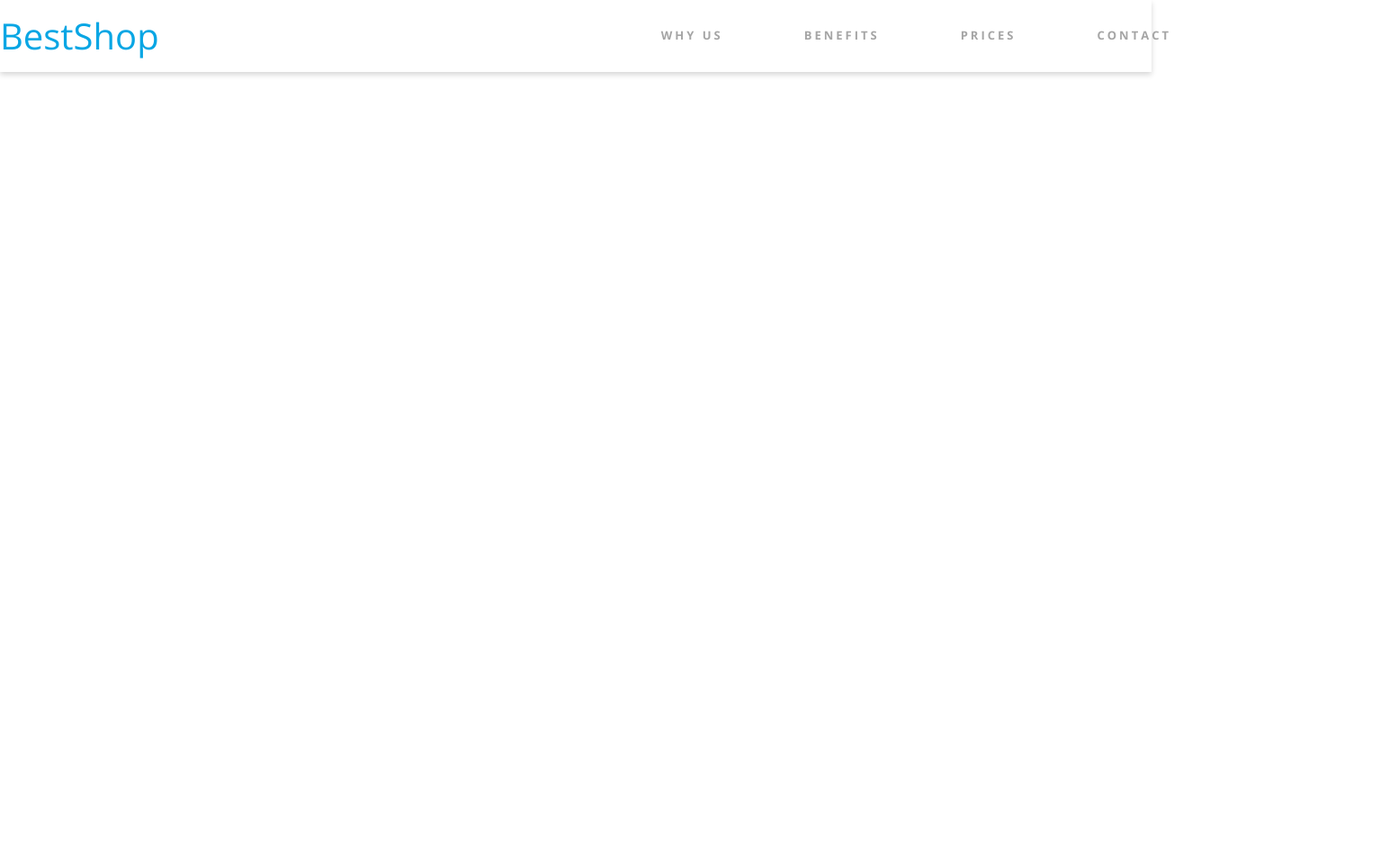
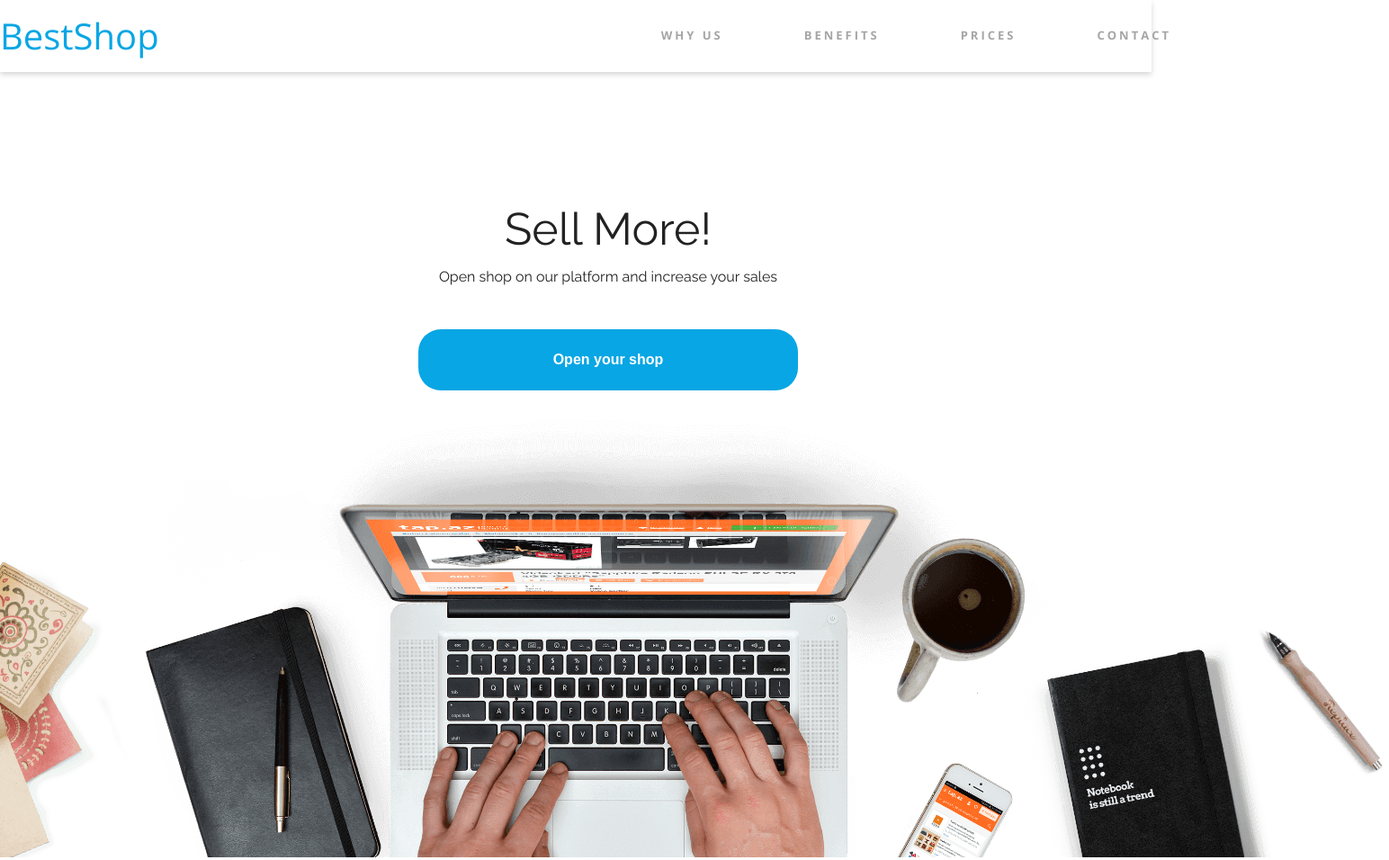
Before and after one commit to mateuszpuzniak/Warsztat1, a plain HTML site: page index.html in a window 1280 px wide. Shown: the whole page at 90% size, 1544 px wide, since content can reach past the window. Before the commit the page ends 800 px from the top, so only its background shows below. Drawn offline with nearby package versions, Linux system fonts and the light colour scheme.

Commit message:
Zarys sekcji otwierającej

```diff
--- a/index.html
+++ b/index.html
@@ -31,8 +31,20 @@
         </div>
     </header>
 
-
-
+<main class="main">
+    <div class="container">
+        <div class="main-box">
+            <div class="main-text">
+                <h1 class="title">Sell More!</h1>
+                <p class="text">Open shop on our platform and increase your sales</p>
+                <button class="btn"><a href="#">Open your shop</a></button>
+            </div>
+            <div>
+                <img src="./assets/Background.png" alt="Komputer, notesy, kubek kawy" class="img">
+            </div>
+        </div>
+    </div>
+</main>
 
 
 
--- a/style.css
+++ b/style.css
@@ -22,6 +22,11 @@ body {
 	width: 1352px;
 	margin: 0 auto;
 }
+
+
+/* NAGIGACJA */
+
+
 .header {
 	height: 80px;
 	box-shadow: 0px 3px 6px #00000029;
@@ -60,3 +65,42 @@ body {
 	color: var(--color-black);
 	border-color: var(--color-primary);
 }
+
+/* MAIN */
+
+.main {
+	height: 100vh;
+	font-family: var(--font-raleway);
+}
+.main-box {
+	margin-top: 150px;
+	flex-direction: column;
+	display: flex;
+	justify-content: center;
+	align-items: center;
+}
+.main-text {
+text-align: center;
+}
+.main .title {
+	font-size: 3.125rem;
+	margin-bottom: 20px;
+}
+.main .text {
+	font-size: 1rem;
+	margin-bottom: 50px;
+}
+.main .btn a {
+	text-decoration: none;
+	color: var(--color-white);
+	font-weight: bold;
+}
+.main .btn {
+	background-color: var(--color-primary);
+	border: none;
+	border-radius: 25px;
+	padding: 25px 150px;
+}
+.main .img {
+
+}
```
